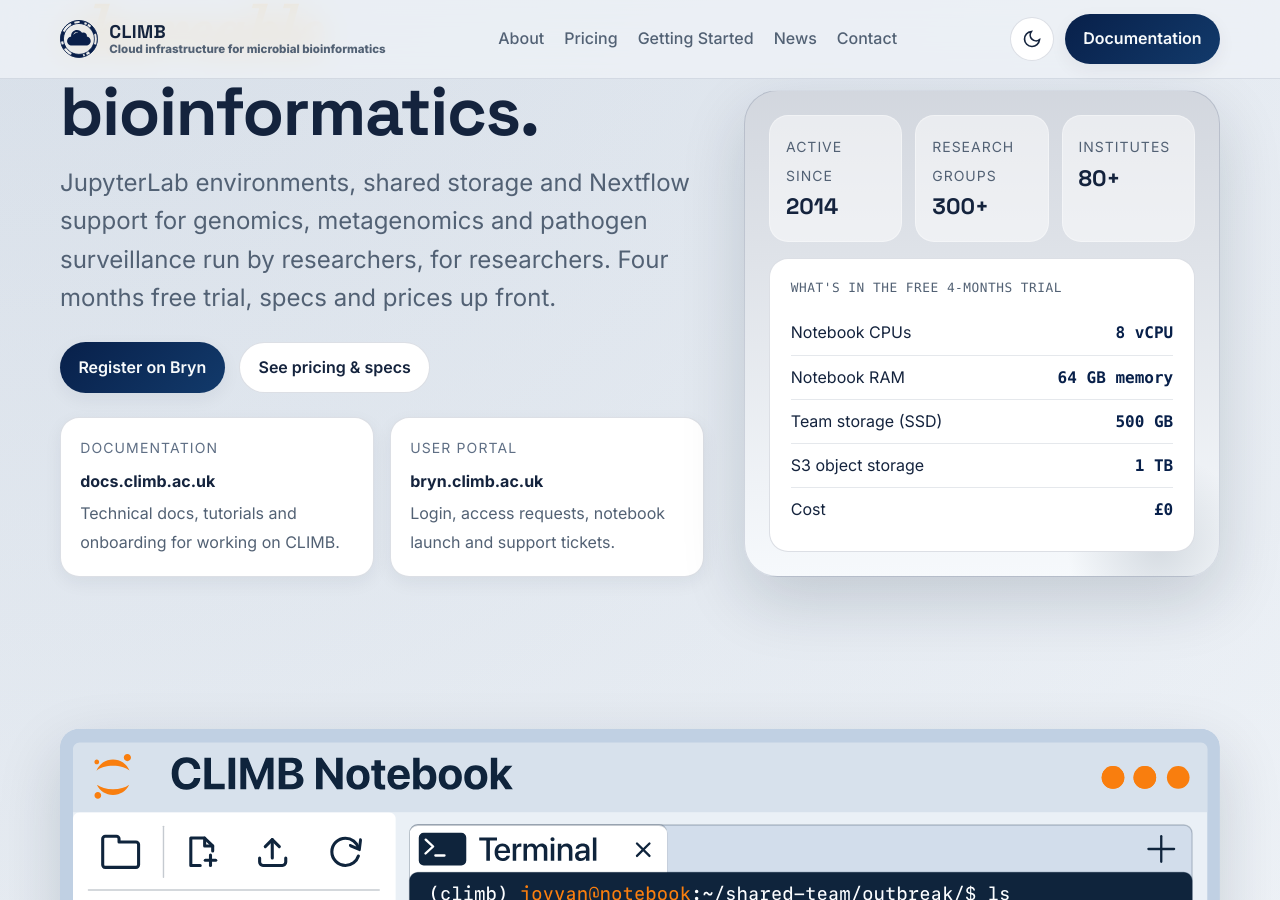
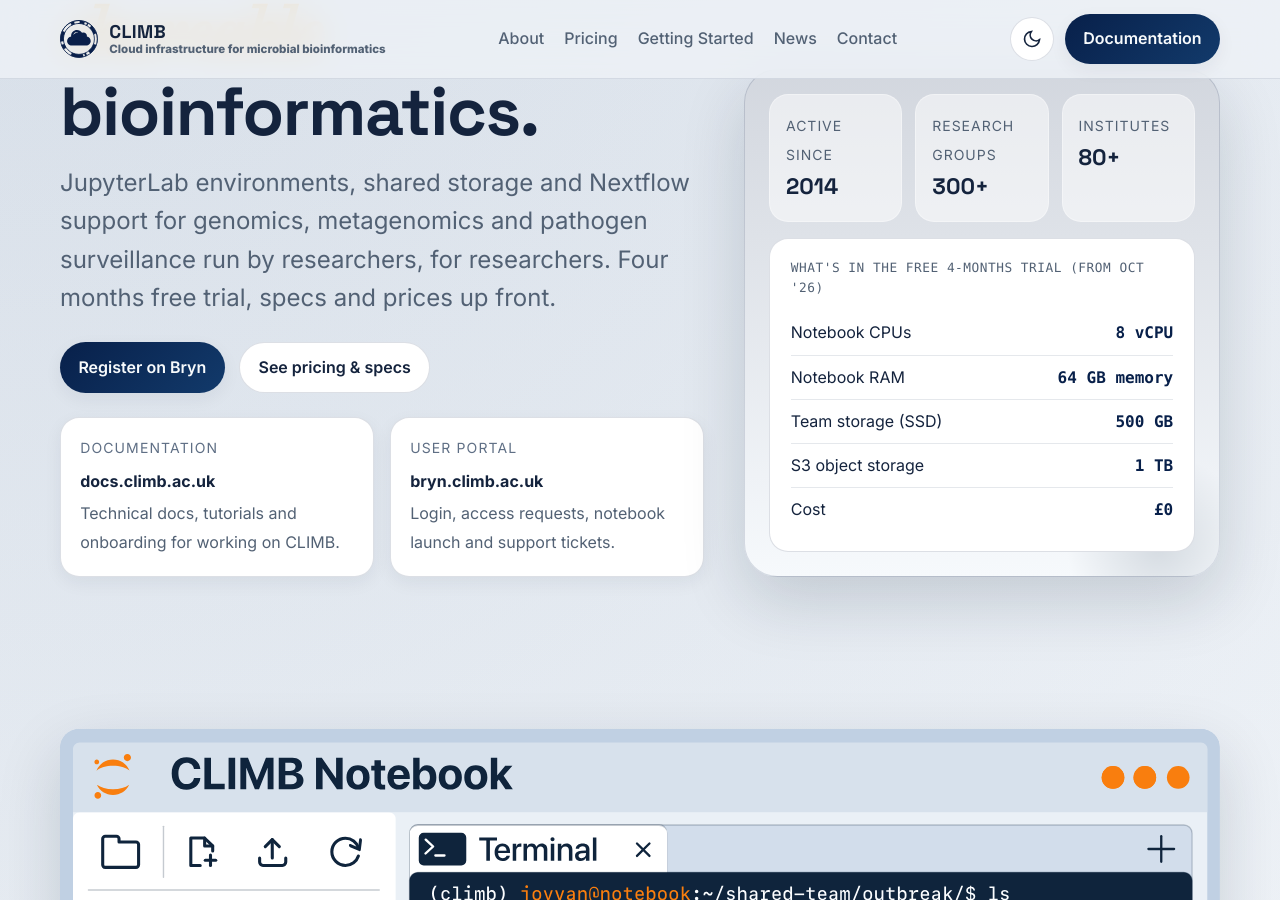
Before and after one commit to MRC-CLIMB/website, a Jekyll site: the page built from index.md, in a window 1280 px wide and 900 px high, scrolled down 324 px. Built offline with Jekyll 4.4.1, drawn with Linux system fonts in a browser that asks for light colours.

Commit message:
Update index.md

```diff
--- a/index.md
+++ b/index.md
@@ -42,7 +42,7 @@
         <div class="metric"><span>Institutes</span><strong>80+</strong></div>
       </div>
       <div class="spec-panel">
-        <p class="spec-title">What's in the free 4-months trial</p>
+        <p class="spec-title">What's in the free 4-months trial (from Oct '26)</p>
         <div class="spec-row"><span>Notebook CPUs</span><span class="val">8 vCPU</span></div>
         <div class="spec-row"><span>Notebook RAM</span><span class="val">64 GB memory</span></div>
         <div class="spec-row"><span>Team storage (SSD)</span><span class="val">500 GB</span></div>
```
